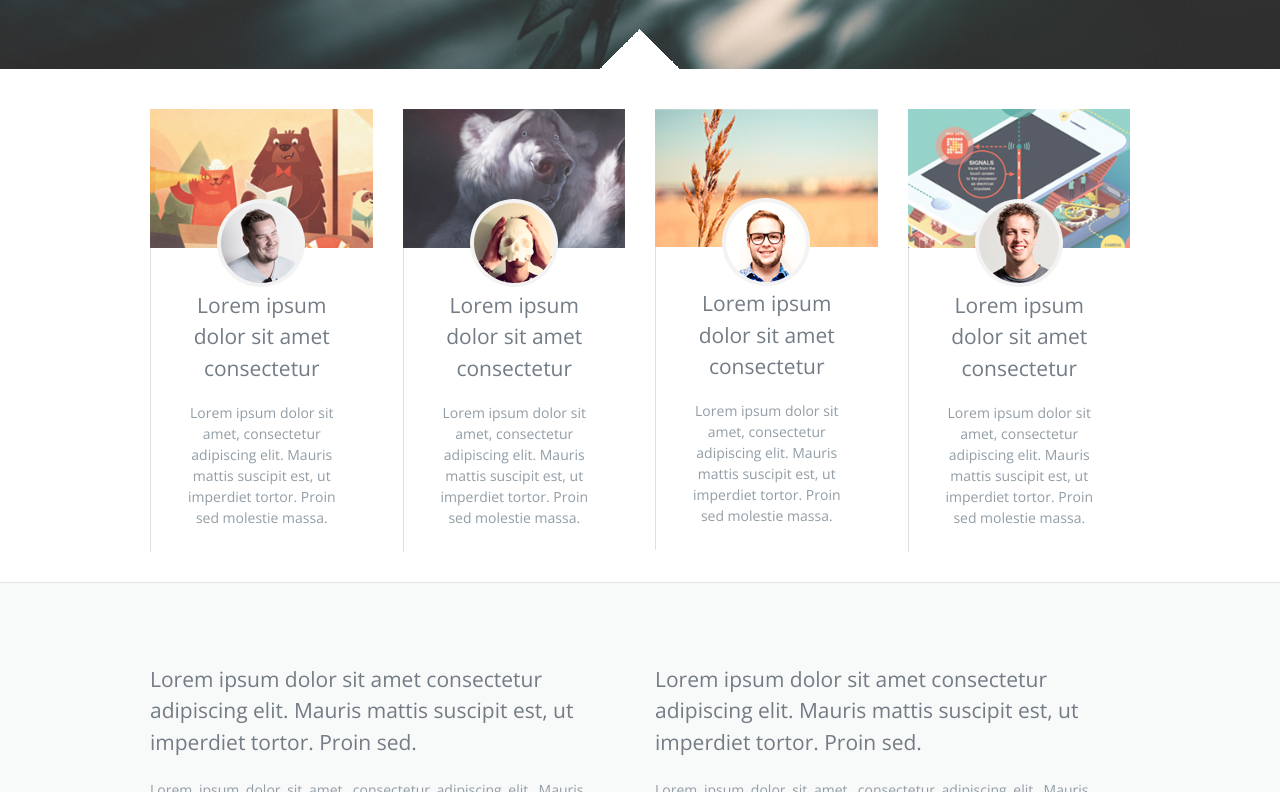
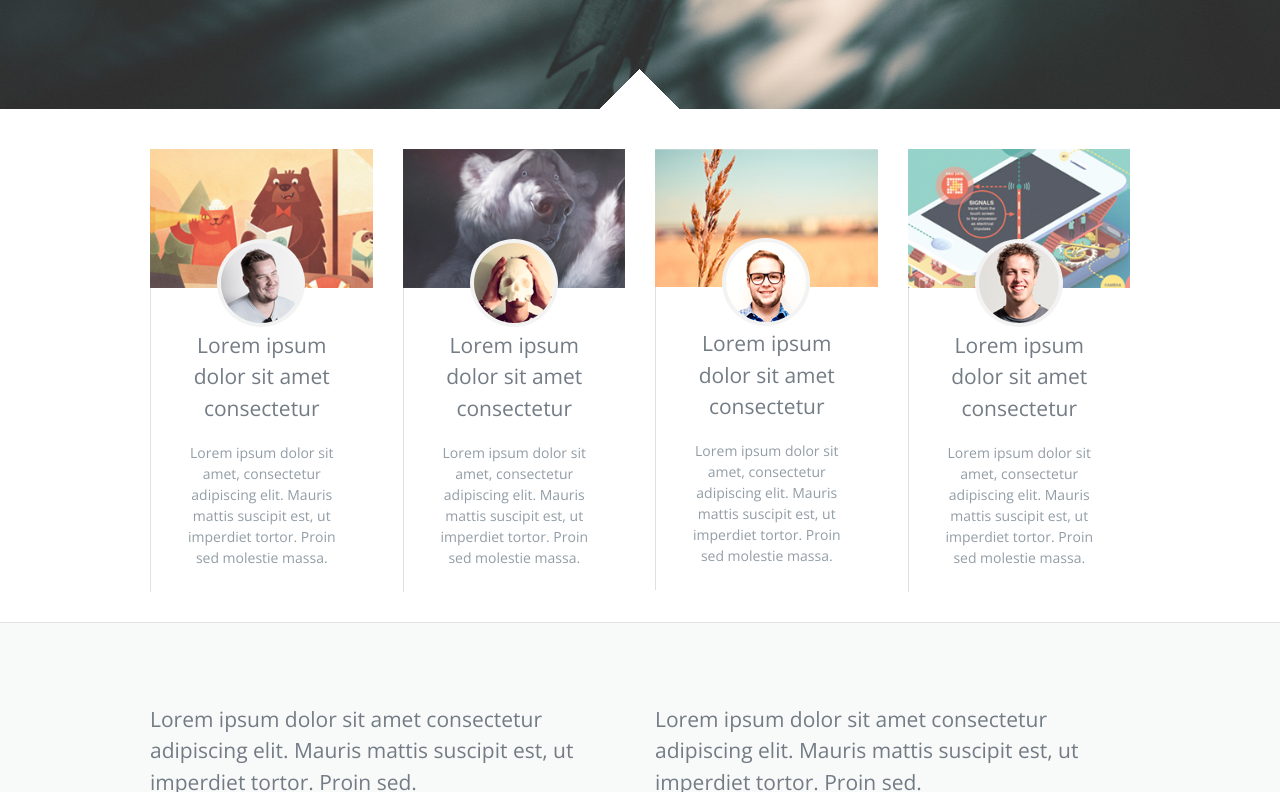
Before and after one commit to LeonardoCruzx/Projeto-Final, a plain HTML site: page index.html in a window 1280 px wide. Shown: the part 651-1443 px from the top of the page. Drawn offline with nearby package versions, Linux system fonts and the light colour scheme; a script that the page names is missing.

Commit message:
Corrigido bugs

```diff
--- a/index.html
+++ b/index.html
@@ -13,11 +13,13 @@
         <link href='http://fonts.googleapis.com/css?family=Sintony:400,700' rel='stylesheet' type='text/css'>
         <link href='http://fonts.googleapis.com/css?family=Open+Sans:400,600,700' rel='stylesheet' type='text/css'>
 
+
+
+        <!-- Fade CSS Adicionado -->
+        <link href="https://unpkg.com/aos@2.3.1/dist/aos.css" rel="stylesheet">
+
         <link rel="stylesheet" href="style/normalize.css">
         <link rel="stylesheet" href="style/main.css">
-
-        <!-- CSS Adicionado -->
-        <link href="https://unpkg.com/aos@2.3.1/dist/aos.css" rel="stylesheet">
 
     </head>
     <body class="no-js">
@@ -50,7 +52,13 @@
 
         <div class="container">
             <section class="people-cards">
-            <article class="people-cards__card" >
+
+              <!-- Adicionado fade-->
+            <article class="people-cards__card"
+              data-aos="fade-up"
+              data-aos-offset="100"
+              data-aos-duration="1000"
+            >
 
                 <img src="img/c01.jpg" alt="Carousel Img" class="people-cards__image" >
 
@@ -63,7 +71,12 @@
                 </div>
             </article>
 
-            <article class="people-cards__card">
+            <!-- Adicionado fade-->
+            <article class="people-cards__card"
+              data-aos="fade-up"
+              data-aos-offset="100"
+              data-aos-duration="900"
+            >
 
                 <img src="img/c02.jpg" alt="Carousel Img" class="people-cards__image">
 
@@ -76,7 +89,12 @@
                 </div>
             </article>
 
-            <article class="people-cards__card">
+            <!-- Adicionado fade-->
+            <article class="people-cards__card"
+              data-aos="fade-up"
+              data-aos-offset="100"
+              data-aos-duration="1100"
+            >
 
                 <img src="img/c03.jpg" alt="Carousel Img" class="people-cards__image">
 
@@ -89,7 +107,12 @@
                 </div>
             </article>
 
-            <article class="people-cards__card">
+            <!-- Adicionado fade-->
+            <article class="people-cards__card"
+              data-aos="fade-up"
+              data-aos-offset="100"
+              data-aos-duration="800"
+            >
 
                 <img src="img/c04.jpg" alt="Carousel Img" class="people-cards__image">
 
@@ -108,27 +131,25 @@
         <section class="content">
         <div class="container">
 
-          <!-- Adicionado -->
+          <!-- Adicionado fade-->
           <article
             data-aos="fade-right"
             data-aos-offset="200"
             data-aos-duration="1000"
           >
-          <!-- Adicionado -->
             <h3>Lorem ipsum dolor sit amet consectetur adipiscing elit. Mauris mattis suscipit est, ut imperdiet tortor. Proin sed.</h3>
             <p>Lorem ipsum dolor sit amet, consectetur adipiscing elit. Mauris mattis suscipit est, ut imperdiet tortor. Proin sed molestie massa. Nullam condimentum mauris et rhoncus sagittis. Sed eu metus in diam tincidunt egestas non at odio. Interdum et malesuada fames ac ante ipsum primis in faucibus.</p>
             <a href="#" class="button button-primary">BUTTON</a>
             <a href="#" class="button button-secundary">BUTTON</a>
           </article>
 
-          <!-- Adicionado -->
+          <!-- Adicionado fade-->
           <article
               data-aos="fade-left"
               data-aos-offset="200"
               data-aos-easing="ease-out-cubic"
               data-aos-duration="1000"
             >
-          <!-- Adicionado -->
             <h3>Lorem ipsum dolor sit amet consectetur adipiscing elit. Mauris mattis suscipit est, ut imperdiet tortor. Proin sed.</h3>
             <p>Lorem ipsum dolor sit amet, consectetur adipiscing elit. Mauris mattis suscipit est, ut imperdiet tortor. Proin sed molestie massa. Nullam condimentum mauris et rhoncus sagittis. Sed eu metus in diam tincidunt egestas non at odio.</p>
             <p>Interdum et malesuada fames ac ante ipsum primis in faucibus. Aenean vitae lectus erat. Duis consequat laoreet velit. Mauris convallis, sapien sit amet scelerisque accumsan, felis urna aliquet nunc, viverra mollis odio tellus a nisl. Nulla lobortis lectus non rutrum viverra. Sed et molestie libero. Sed ut ultrices dui.</p>
--- a/js/fade.js
+++ /dev/null
@@ -1,6 +0,0 @@
-function funcao()
-{
-    console.log(document.getElementById("footer-links").offsetTop);
-    console.log(window.scrollY);
-    console.log(screen.height)
-}
--- a/style/main.css
+++ b/style/main.css
@@ -1,4 +1,4 @@
-/* adicionado */
+/* Adicionado variaveis de cor */
 :root
 {
     --cor-principal: rgb(255, 83, 83);
@@ -35,7 +35,6 @@ img{
 
 .logo-text{
     text-transform: uppercase;
-    background-color: var(--cor-principal);
     font-size: 24px;
     margin: 0;
     padding: 20px;
@@ -45,6 +44,8 @@ img{
     color: #fff;
     float: left;
     text-align: right;
+    /* Variavel cor principal adicionada */
+    background-color: var(--cor-principal);
 }
 
 .header__nav{
@@ -71,7 +72,7 @@ img{
     transition: .8s ease;
 }
 .header__nav a:hover {
-    /* Modificado */
+    /* Variavel cor principal adicionada */
     color: var(--cor-principal);
 }
 .header__btnMenu{
@@ -165,7 +166,7 @@ img{
 
 
 .hero{
-    height: 80vh;
+
     padding: 40px 20px;
     text-align: center;
     display: flex;
@@ -177,6 +178,9 @@ img{
                 linear-gradient(-45deg, white 50%, transparent 50%) left calc(50% - 20px) bottom no-repeat,
                 url(../img/01.jpg);
     background-size: 40px 40px, 40px 40px, cover;
+
+    /* Altura aumentada */
+    height: 85vh;
 }
 
 .hero__title{
@@ -186,7 +190,7 @@ img{
     padding: 30px 20px;
     text-transform: uppercase;
 
-    /* Modificado */
+    /* Variavel cor principal adicionada */
     background-color: var(--cor-principal);
 }
 
@@ -229,7 +233,7 @@ img{
     outline-offset: -5px;
     */
 
-    /* Adicionado*/
+    /* Adicionado transição com sombras ao passar o mouse por cima */
     box-shadow: 3px 3px 10px rgb(218, 218, 218);
     transition: 500ms ease-in-out;
 }
@@ -307,7 +311,7 @@ img{
 }
 .button-primary{
     color: white;
-    /* Modificado */
+    /* Variavel cor principal adicionada */
     background-color: var(--cor-principal);
 }
 .button-secundary{
@@ -319,7 +323,7 @@ img{
 
 .last-articles__title{
     padding: 5px 0;
-    /* Modificado */
+    /* Variavel cor principal adicionada */
     background-color: var(--cor-principal);
 }
 
@@ -363,8 +367,9 @@ img{
 .quote-container{
     padding: 50px 0;
 
-    /* Modificado */
+    /* Variavel cor principal adicionada */
     background-color: var(--cor-principal);
+    /* Variavel cor principal escura adicionada */
     border-bottom: 12px solid var(--cor-principal-escura);
 }
 
@@ -391,7 +396,7 @@ img{
     color: #454e51;
     font-size: 14px;
 
-    /* Modificado */
+    /* Padding diminuido */
     padding: 50px 0 100px;
 }
 
```
